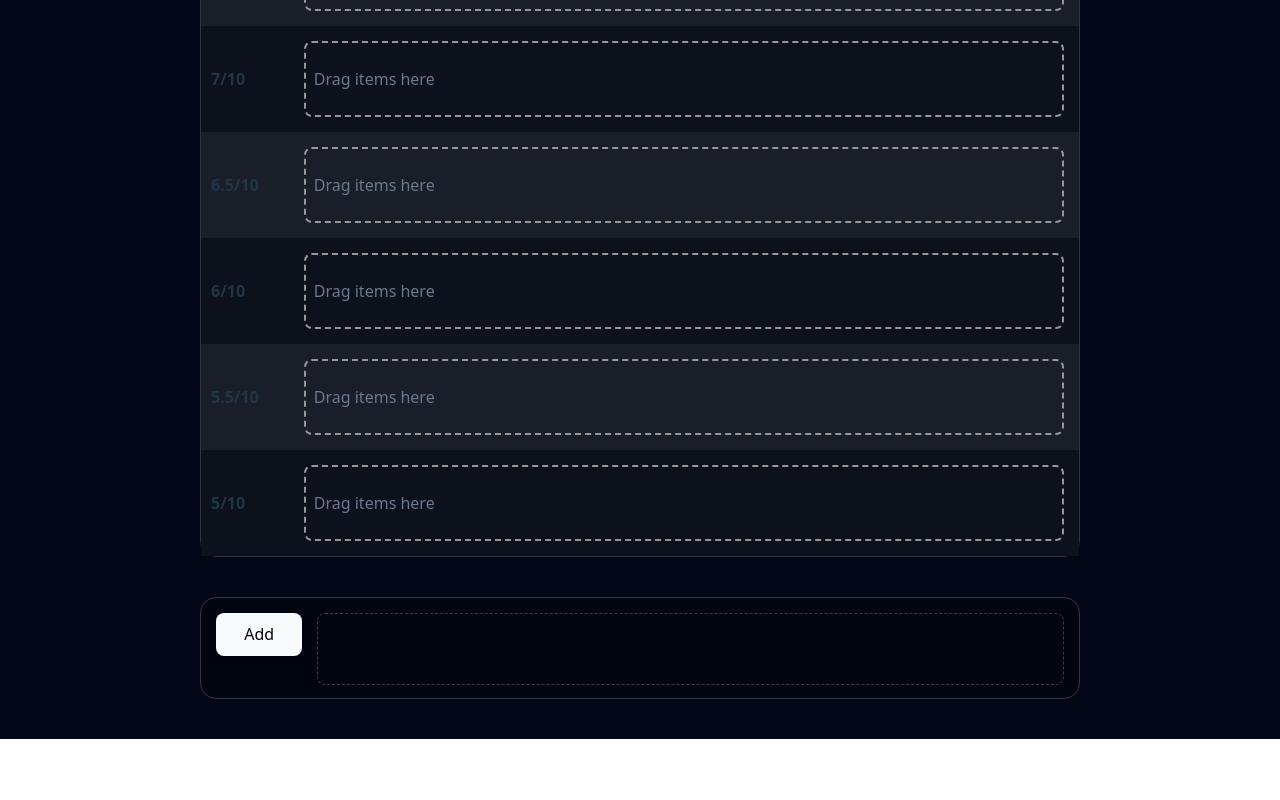
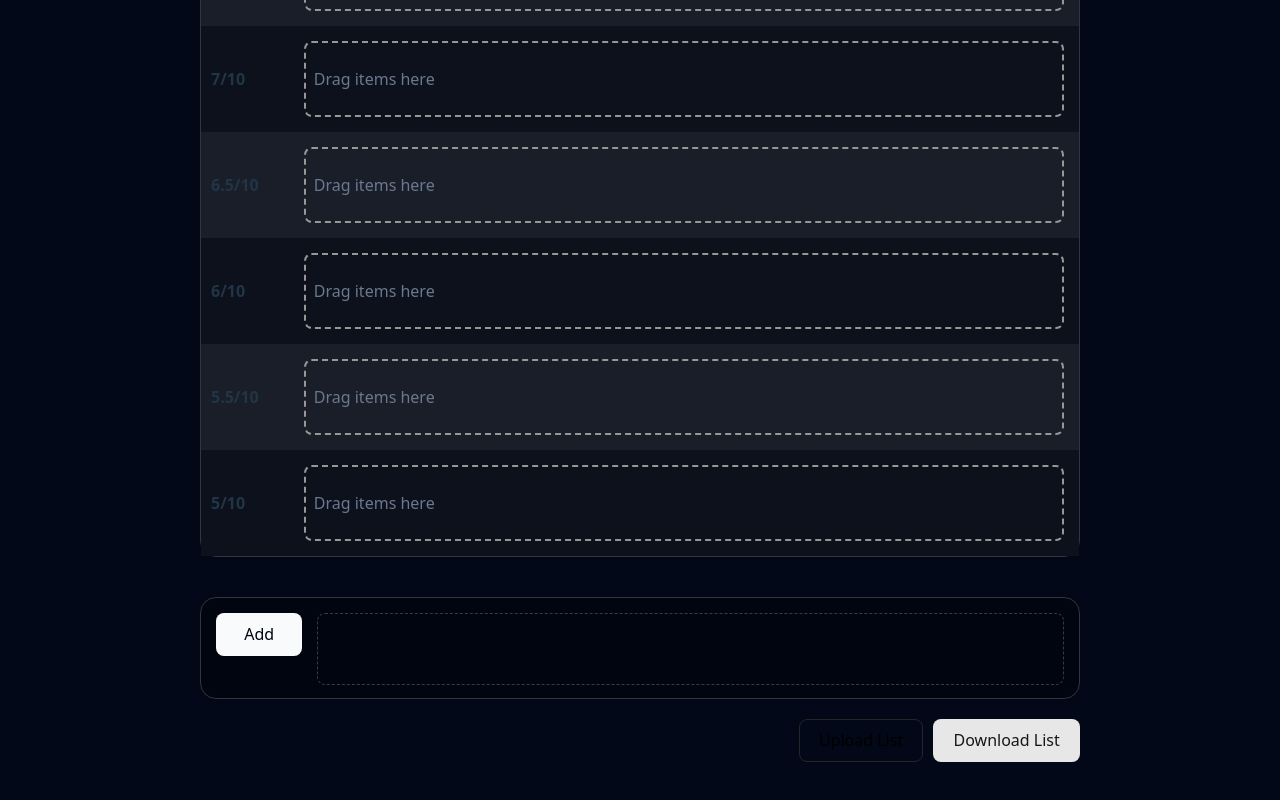
Before and after one commit to DevvMarko/TierSongs, a React (Vite) app: page / in a window 1280 px wide. Shown: the part 780-1580 px from the top of the page. Before the commit the page ends 1519 px from the top, so only its background shows below. Built offline with nearby package versions, Linux system fonts and the light colour scheme.

Commit message:
add ract-dropzone function and optimize RankArea

```diff
--- a/src/App.jsx
+++ b/src/App.jsx
@@ -1,7 +1,9 @@
 import { useState } from 'react'
 import { DndContext } from '@dnd-kit/core'
 import {UnrankedArea} from './components/unrankedArea/UnrankedArea.jsx'
-import {RankArea} from './components/rankArea/RankArea.jsx'
+import {RankArea} from './components/RankArea/RankArea.jsx'
+import FileDropzone from './components/fileDropzone/FileDropzone.jsx'
+import { saveAs } from 'file-saver';
 
 import style from './App.module.css'
 
@@ -20,14 +22,10 @@ const rankArray = [
 ]
 
 
+function App() {
+  const [items, setItems] = useState([]);
+  const [showDropzone, setShowDropzone] = useState(false)
 
-
-function App() {
-  const [items, setItems] = useState([
-
-  ]);
-  const [parent, setParent] = useState(null);
-  const [childId, setChildId] = useState(null);
 
   const addItem = (title) => {
     setItems((prevItems) => [
@@ -55,10 +53,26 @@ function App() {
     }
   }
 
+  const toggleDropzone = () => {
+    setShowDropzone(!showDropzone)
+    // setItems(testItems)
+  }
+
+  const downloadFile = () => {
+    if (!items) {
+      console.error('No data to save');
+      return;
+    }
+    const blob = new Blob([JSON.stringify(items, null, 2)], { type: 'application/json' });
+    saveAs(blob, `TierSongs_${new Date().toISOString()}.json`);
+  }
+
 
   return (
     <DndContext onDragEnd={handleDragEnd}>
       <div className={style.container}>
+        {showDropzone && <FileDropzone jsonArray={items} setJsonArray={setItems} toggleDisplay={setShowDropzone}/>}
+
         <h1>TierSongs</h1>
         <p>Listen, add and rate songs from YouTube!</p>
 
@@ -69,7 +83,10 @@ function App() {
                 <td>{rank.title}</td>
                 <td >
                   <div className={style.slotsContainer}>
-                    <RankArea className={style.slotsContainer} id={rank.id} parent={parent} child={items.find(item => item.id === childId)}/>
+                    <RankArea
+                      id={rank.id}
+                      items={items.filter(item => item.position === rank.id)}
+                    />
                   </div>
                 </td>
               </tr>
@@ -89,21 +106,22 @@ function App() {
                   <div className={style.slotsContainer}>
                     <UnrankedArea items={items} id='unranked_area'/>
                   </div>
-
-
               </td>
             </tr>
           </tbody>
         </table>
+        <div className={style.footer}>
+          <button onClick={toggleDropzone}>Upload List</button>
+          <button onClick={downloadFile}>Download List</button>
+        </div>
       </div>
+
     </DndContext>
   )
 
   function handleDragEnd(event) {
     const {active, over} = event;
     console.log('Drag ended:', {active, over});
-    setParent(over?.id ?? null);
-    setChildId(active?.id ?? null);
     setItems((prevItems) =>
       prevItems.map((item) =>
         item.id === active.id ? {...item, position: over?.id || item.position} : item
--- a/src/App.module.css
+++ b/src/App.module.css
@@ -101,4 +101,19 @@
   height: 10px;
   width: 10px;
   border: 1px solid #444c56;
+}
+.container .footer {
+  width: 100%;
+  margin-top: 20px;
+  display: flex;
+  justify-content: flex-end;
+  gap: 10px;
+}
+.container .footer button:first-child {
+  background: none;
+  border: 1px solid #252525;
+}
+.container .footer button:last-child {
+  background-color: #e7e7e7;
+  color: rgb(22, 22, 22);
 }/*# sourceMappingURL=App.module.css.map */
--- a/src/App.module.scss
+++ b/src/App.module.scss
@@ -112,4 +112,20 @@
       }
     }
   }
+
+  .footer{
+    width: 100%;
+    margin-top: 20px;
+    display: flex;
+    justify-content: flex-end;
+    gap: 10px;
+    button:first-child{
+      background: none;
+      border: 1px solid #252525;
+    }
+    button:last-child{
+      background-color: #e7e7e7;
+      color: rgb(22, 22, 22);
+    }
+  }
 }
```
Also changed, not shown: 1 other file (tests, documents, lock files or other folders).
